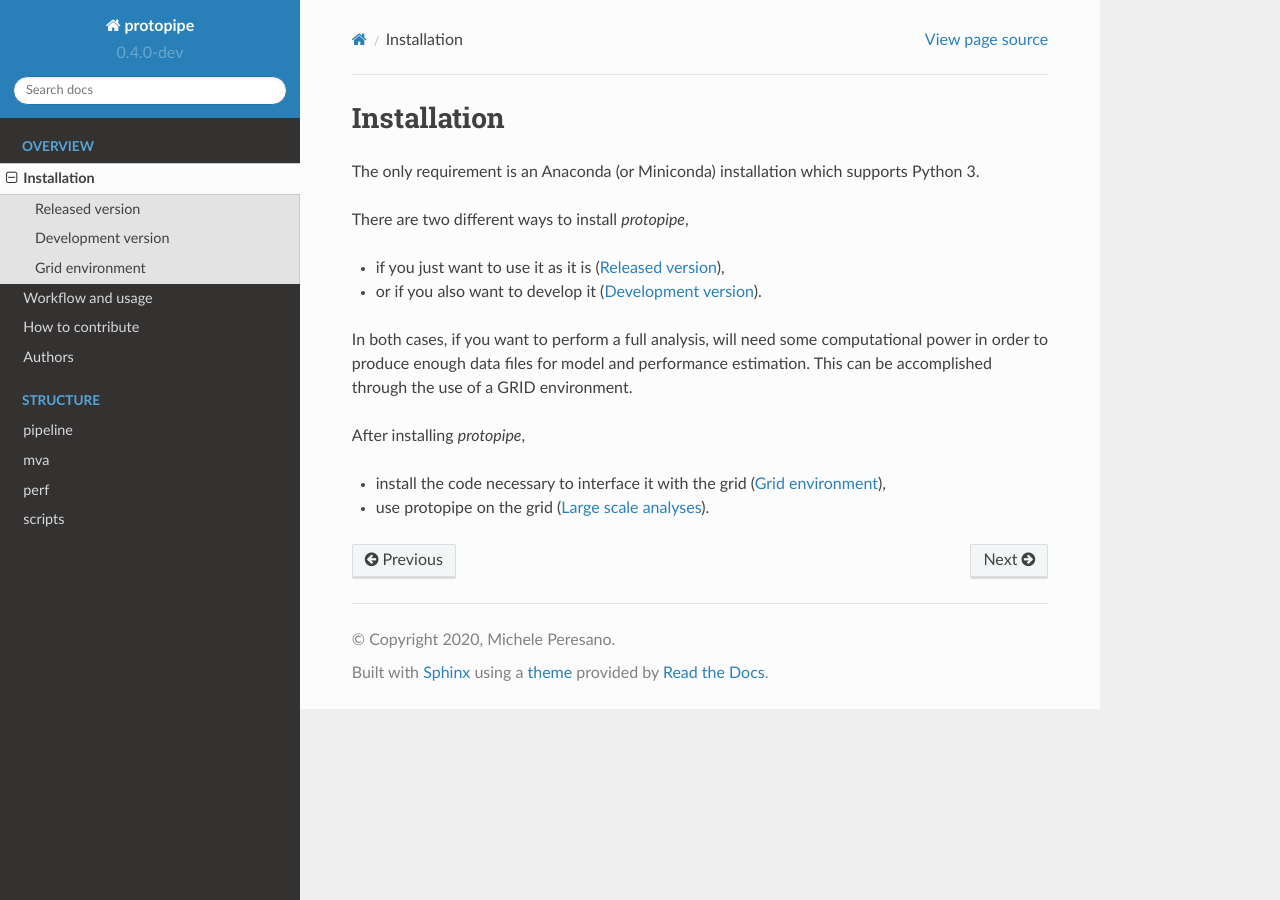
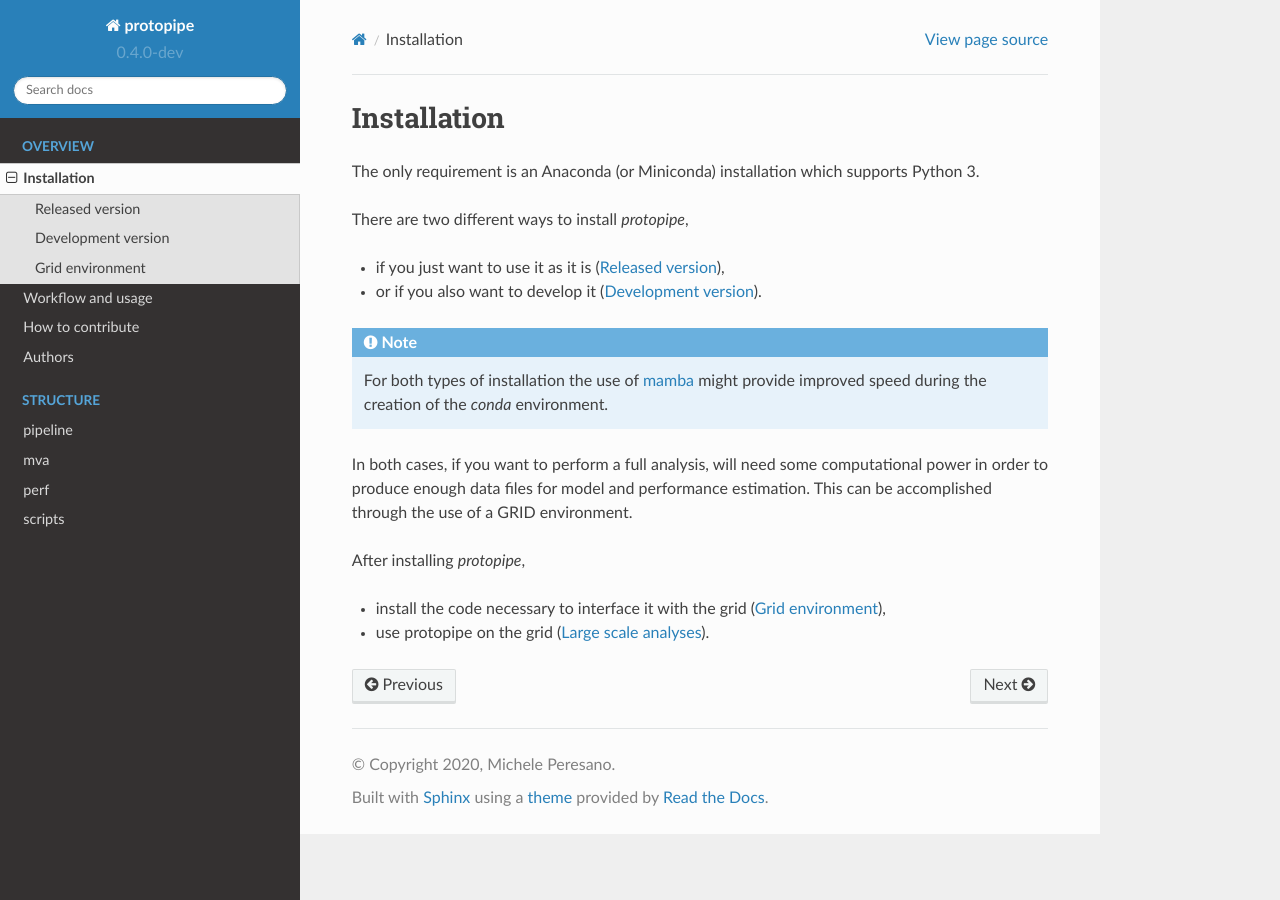
Before and after one commit to cta-observatory/protopipe, a Sphinx documentation site: the page built from docs/install/index.rst, in a window 1280 px wide. Built offline with Sphinx 7.4.7 and the Read the Docs theme 2.0.0, drawn with Linux system fonts in a browser that asks for light colours; pages that are not in the unit, such as notebooks, are missing from menus.

Commit message:
Add note about installation with mamba

```diff
--- a/docs/install/index.rst
+++ b/docs/install/index.rst
@@ -10,6 +10,10 @@ There are two different ways to install `protopipe`,
 
 * if you just want to use it as it is (:ref:`install-release`),
 * or if you also want to develop it (:ref:`install-development`).
+
+.. note::
+  For both types of installation the use of `mamba <https://github.com/mamba-org/mamba#readme>`__
+  might provide improved speed during the creation of the `conda` environment.
 
 In both cases, if you want to perform a full analysis, will need some
 computational power in order to produce enough
```
